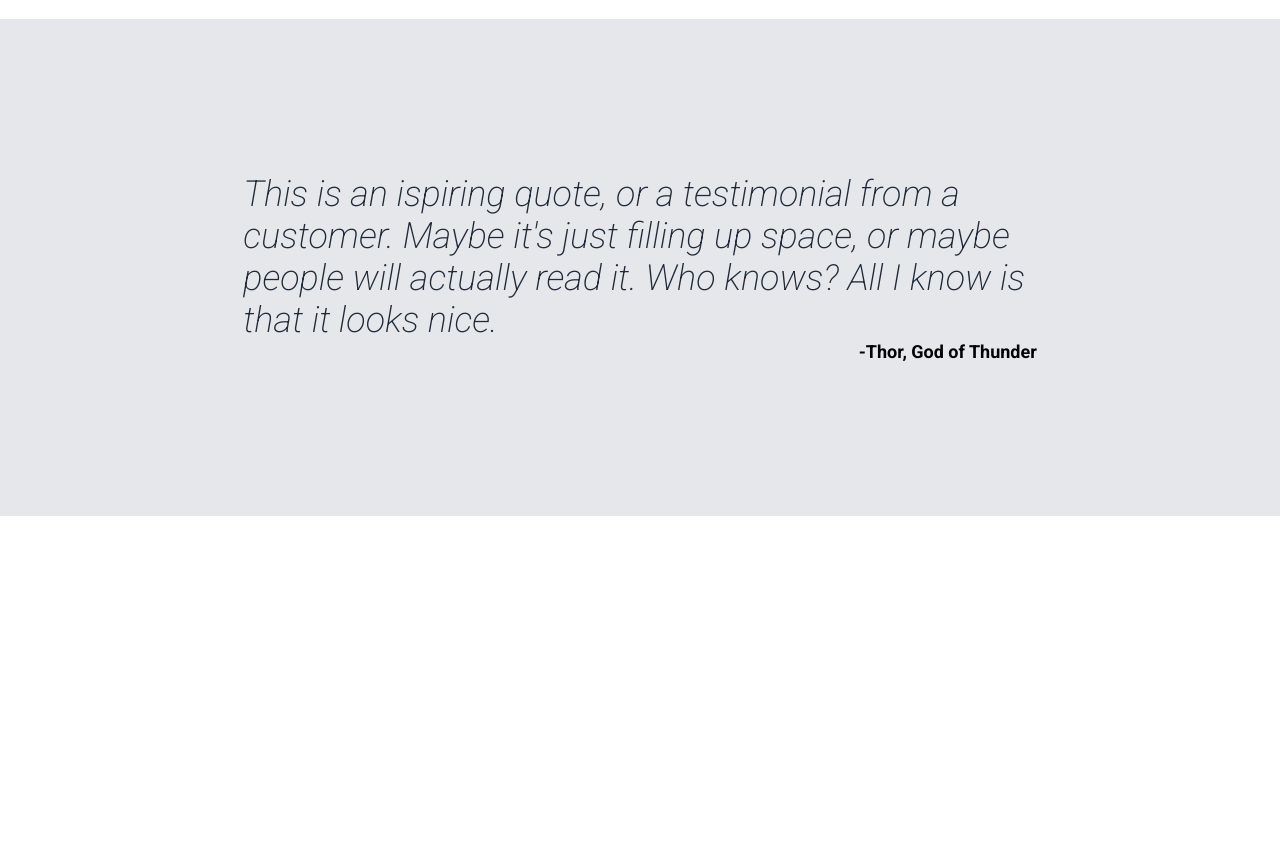
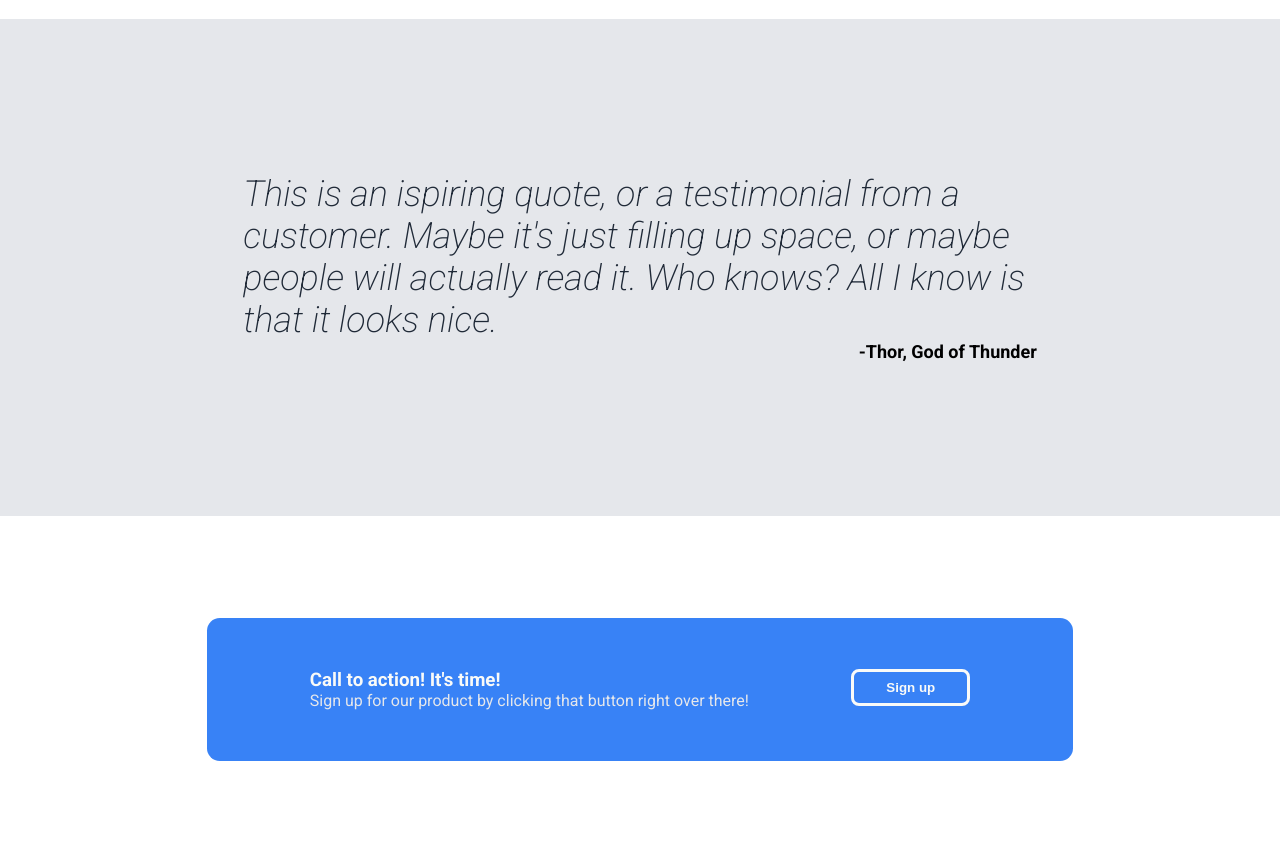
Before and after one commit to n7su/landing-page, a plain HTML site: page index.html in a window 1280 px wide. Shown: the part 888-1752 px from the top of the page. Before the commit the page ends 1404 px from the top, so only its background shows below. Drawn offline with Linux system fonts and the light colour scheme.

Commit message:
Add call-to-action section and style it
- Added the call-to-action section to index.html.
- Styled the call-to-action section in styles.css.

```diff
--- a/index.html
+++ b/index.html
@@ -54,6 +54,15 @@
                 <p>This is an ispiring quote, or a testimonial from a customer. Maybe it's just filling up space, or maybe people will actually read it. Who knows? All I know is that it looks nice.</p>
                 <span>-Thor, God of Thunder</span>
             </section>
+            <section class="call-to-action">
+                <div class="call-to-action-banner">
+                    <div class="call-to-action-banner-content">
+                        <h3 class="call-to-action-banner-content-heading">Call to action! It's time!</h3>
+                        <p class="call-to-action-banner-content-paragraph">Sign up for our product by clicking that button right over there!</p>
+                    </div>
+                    <button class="call-to-action-banner-button">Sign up</button>
+                </div>
+            </section>
         </main>
     </body>
 </html>
--- a/styles.css
+++ b/styles.css
@@ -139,3 +139,31 @@ h2 {
     font-weight: bold;
     font-size: 18px;
 }
+
+.call-to-action {
+    padding: 8vw 0;
+    display: flex;
+    justify-content: center;
+}
+
+.call-to-action-banner {
+    display: flex;
+    background-color: var(--call-to-action-color);
+    padding: 4vw 8vw;
+    border-radius: 1vw;
+    gap: 8vw;
+    align-items: center;
+}
+
+.call-to-action-banner-content-heading {
+    color: var(--main-text-color);
+    font-weight: bold;
+}
+
+.call-to-action-banner-content-paragraph {
+    color: var(--secondary-text-color);
+}
+
+.call-to-action-banner-button {
+    border: 0.2rem solid var(--main-text-color);
+}
```
